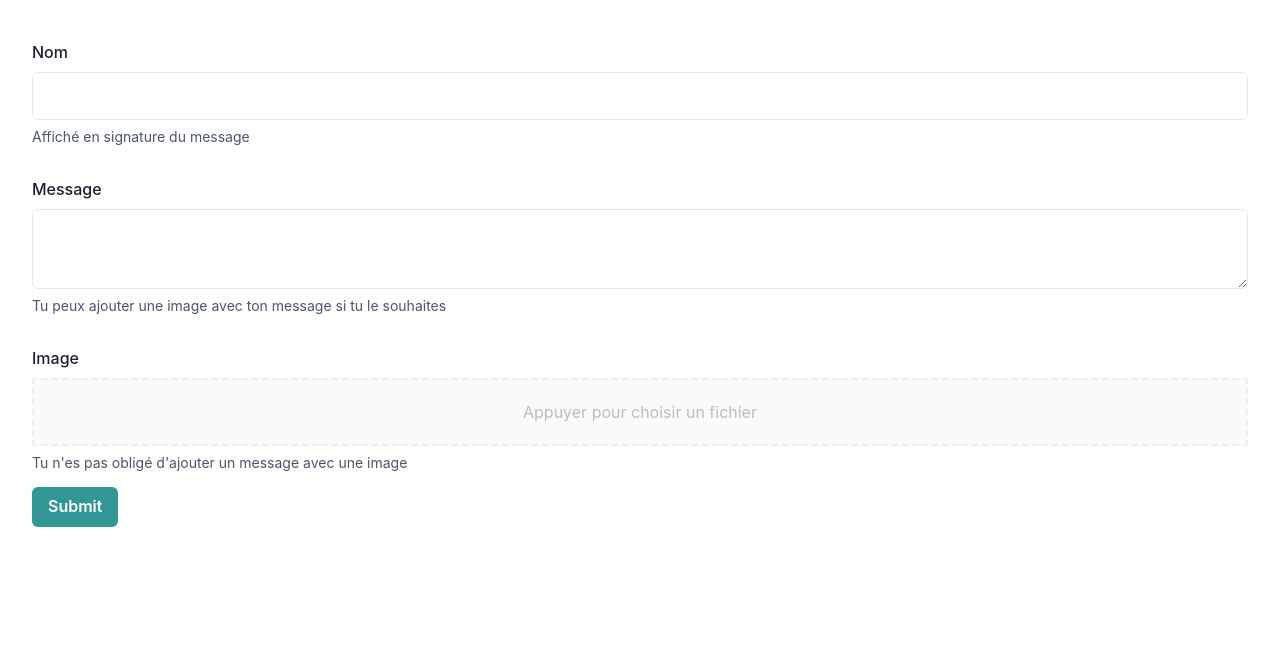
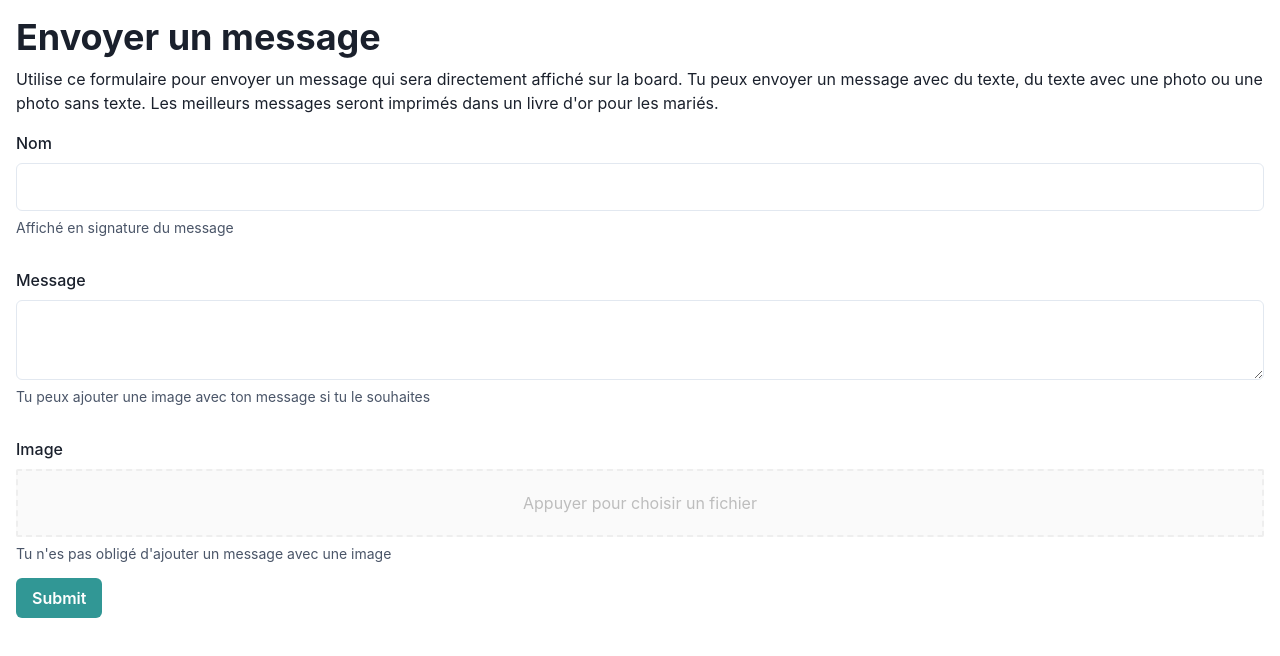
Before and after one commit to mbret/wedding-board, a Next.js app: page /send in a window 1280 px wide. Shown: the top 656 px of the page. Built offline with nearby package versions, Linux system fonts and the light colour scheme.

Commit message:
improved send page

```diff
--- a/pages/send.tsx
+++ b/pages/send.tsx
@@ -15,10 +15,20 @@ import Head from "next/head";
 import Dropzone from "react-dropzone";
 import { useMutation } from "react-query";
 import styles from "../styles/Home.module.css";
+import { Text } from "@chakra-ui/react";
+import { Heading } from "@chakra-ui/react";
 
 const Send: NextPage = () => {
   const { mutate: sendData } = useMutation(
-    async ({ file, name, message }: { name: string; file?: File, message?: string }) => {
+    async ({
+      file,
+      name,
+      message,
+    }: {
+      name: string;
+      file?: File;
+      message?: string;
+    }) => {
       const formData = new FormData();
 
       formData.append(`name`, name);
@@ -54,13 +64,17 @@ const Send: NextPage = () => {
   }
 
   return (
-    <div className={styles.container}>
+    <div style={{
+      padding: 8*2
+    }}>
       <Head>
         <title>Envoyer un message</title>
       </Head>
 
       <main>
-        <Box paddingY={10}>
+        <Heading as='h1' mb={2}>Envoyer un message</Heading>
+        <Text mb={4} fontSize="md">{`Utilise ce formulaire pour envoyer un message qui sera directement affiché sur la board. Tu peux envoyer un message avec du texte, du texte avec une photo ou une photo sans texte. Les meilleurs messages seront imprimés dans un livre d'or pour les mariés.`}</Text>
+        <Box >
           <Formik
             initialValues={{ name: ``, file: undefined, message: `` }}
             onSubmit={(values, actions) => {
@@ -68,7 +82,11 @@ const Send: NextPage = () => {
 
               console.log(values);
 
-            sendData({ file: values.file, name: values.name, message: values.message });
+              sendData({
+                file: values.file,
+                name: values.name,
+                message: values.message,
+              });
             }}
           >
             {(props) => (
@@ -96,11 +114,19 @@ const Send: NextPage = () => {
                         isInvalid={form.errors.message && form.touched.message}
                       >
                         <FormLabel htmlFor="message">Message</FormLabel>
-                      <Textarea {...field} id="message" placeholder="" size="lg" />
+                        <Textarea
+                          {...field}
+                          id="message"
+                          placeholder=""
+                          size="lg"
+                        />
                         <FormHelperText>
-                        Tu peux ajouter une image avec ton message si tu le souhaites
+                          Tu peux ajouter une image avec ton message si tu le
+                          souhaites
                         </FormHelperText>
-                      <FormErrorMessage>{form.errors.message}</FormErrorMessage>
+                        <FormErrorMessage>
+                          {form.errors.message}
+                        </FormErrorMessage>
                       </FormControl>
                     )}
                   </Field>
```
Lines whose indentation alone changed are shown as unchanged.
